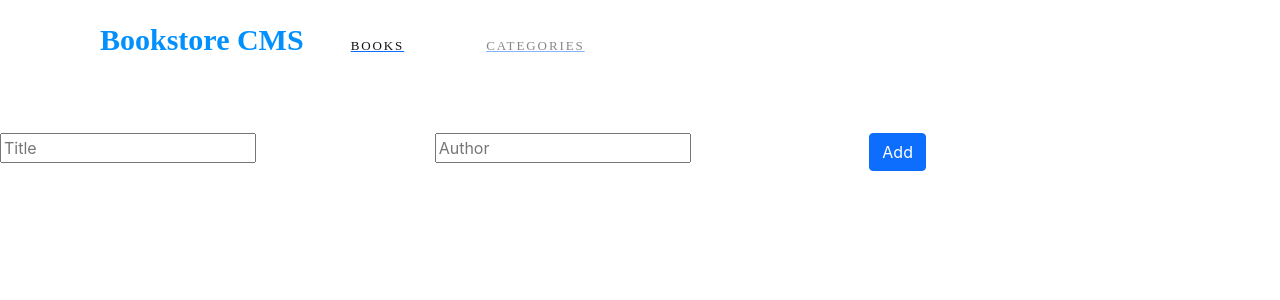
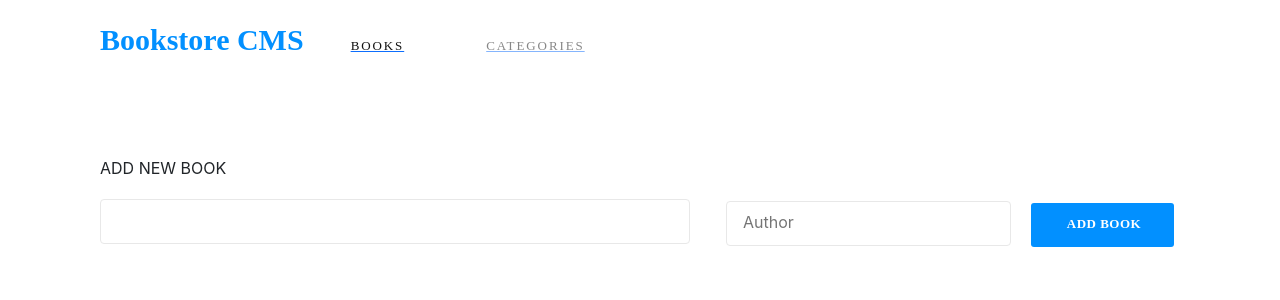
Before and after one commit to kimothokamau/bookstore_redux, a React (Create React App) app: page / in a window 1280 px wide. Shown: the top 300 px of the page. Built offline with nearby package versions, Linux system fonts and the light colour scheme.

Commit message:
Add form style and edit nav style

```diff
--- a/src/App.css
+++ b/src/App.css
@@ -6,3 +6,11 @@
   --btn: #4386bf;
   --warm-gray: #5a5959;
 }
+
+.panel-bg {
+  width: 87.5rem;
+  height: 5.938rem;
+  margin: 0 0 2.375rem;
+  padding: 1.438rem 6.188rem 1.688rem 6.25rem;
+  background-color: #fff;
+}
--- a/src/components/books/new.js
+++ b/src/components/books/new.js
@@ -1,6 +1,7 @@
 import React from 'react';
 import { useDispatch } from 'react-redux';
 import { addBookAction } from '../../redux/books/books';
+import '../../styles/form.css';
 
 const New = () => {
   const dispatch = useDispatch();
@@ -14,18 +15,19 @@ const New = () => {
   };
 
   return (
-    <form onSubmit={handleSubmit}>
-      <div className="row mb-3">
-        <div className="col-6 col-sm-4 themed-grid-col">
-          <input type="text" name="title" placeholder="Title" required />
-        </div>
-        <div className="col-6 col-sm-4 themed-grid-col">
-          <input type="text" name="author" placeholder="Author" required />
-        </div>
-        <div className="col-6 col-sm-4 themed-grid-col">
-          <button type="submit" className="btn btn-primary">Add</button>
-        </div>
+    <form onSubmit={handleSubmit} className="panel-bg">
+      <div>
+        <span className="Title Text-Style-10">
+          ADD NEW BOOK
+        </span>
       </div>
+      <input type="text" name="title" placeholder="Title" className="Lesson-Panel" required />
+      <input className="Lesson-Panel-2" type="text" name="author" placeholder="Author" required />
+      <span className="ADD-BOOK">
+        <button type="submit" className="Rectangle-2 ADD-BOOK">
+          ADD BOOK
+        </button>
+      </span>
     </form>
   );
 };
--- /dev/null
+++ b/src/styles/form.css
@@ -0,0 +1,64 @@
+.Line {
+  width: 75rem;
+  height: 0.125rem;
+  margin: 2.5rem 0.063rem 1.813rem 0;
+  border: solid 1px #e8e8e8;
+}
+
+title {
+  width: 10.875rem;
+  height: 1.5rem;
+  margin: 1.813rem 32.75rem 1.188rem 0;
+  font-family: Montserrat;
+  font-size: 1.25rem;
+  font-weight: bold;
+  font-stretch: normal;
+  font-style: normal;
+  line-height: normal;
+  letter-spacing: -0.18px;
+  color: #888;
+}
+
+.Lesson-Panel {
+  width: 25.5rem;
+  height: 2.813rem;
+  margin: 1.188rem 1.125rem 0 0;
+  padding: 0.813rem 35.688rem 0.813rem 1.063rem;
+  border-radius: 4px;
+  border: solid 1px #e8e8e8;
+  background-color: #fff;
+}
+
+.Lesson-Panel-2 {
+  width: 17.813rem;
+  height: 2.813rem;
+  margin: 1.188rem 1.125rem 0;
+  padding: 0.375rem 0.938rem 0.563rem 1rem;
+  border-radius: 4px;
+  border: solid 1px #e8e8e8;
+  background-color: #fff;
+}
+
+.Rectangle-2 {
+  width: 11.5rem;
+  height: 2.813rem;
+  margin: 1.188rem 0 0 0.125rem;
+  padding: 0.801rem 1.188rem 1.986rem 1.375rem;
+  border-radius: 3px;
+  background-color: var(--azure);
+  border: 0;
+}
+
+.ADD-BOOK {
+  width: 8.938rem;
+  height: 1.125rem;
+  font-family: RobotoSlab;
+  font-size: 0.813rem;
+  font-weight: bold;
+  font-stretch: normal;
+  font-style: normal;
+  line-height: normal;
+  letter-spacing: 0.5px;
+  text-align: center;
+  color: #fff;
+}
--- a/src/styles/nav.css
+++ b/src/styles/nav.css
@@ -1,11 +1,3 @@
-.panel-bg {
-  width: 87.5rem;
-  height: 5.938rem;
-  margin: 0 0 2.375rem;
-  padding: 1.438rem 6.188rem 1.688rem 6.25rem;
-  background-color: #fff;
-}
-
 .Bookstore-CMS {
   width: 15rem;
   height: 2.313rem;
```
Also changed, not shown: src/components/nav.js (indentation only).
